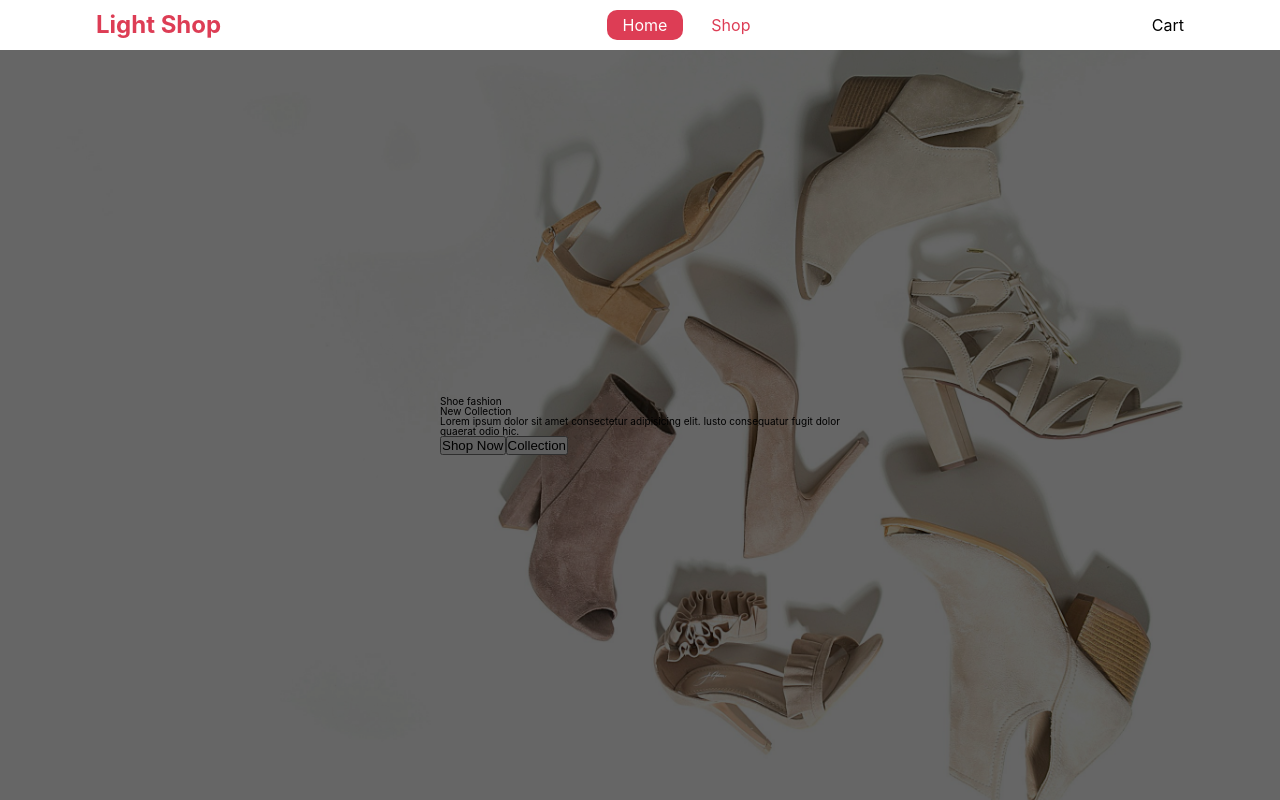
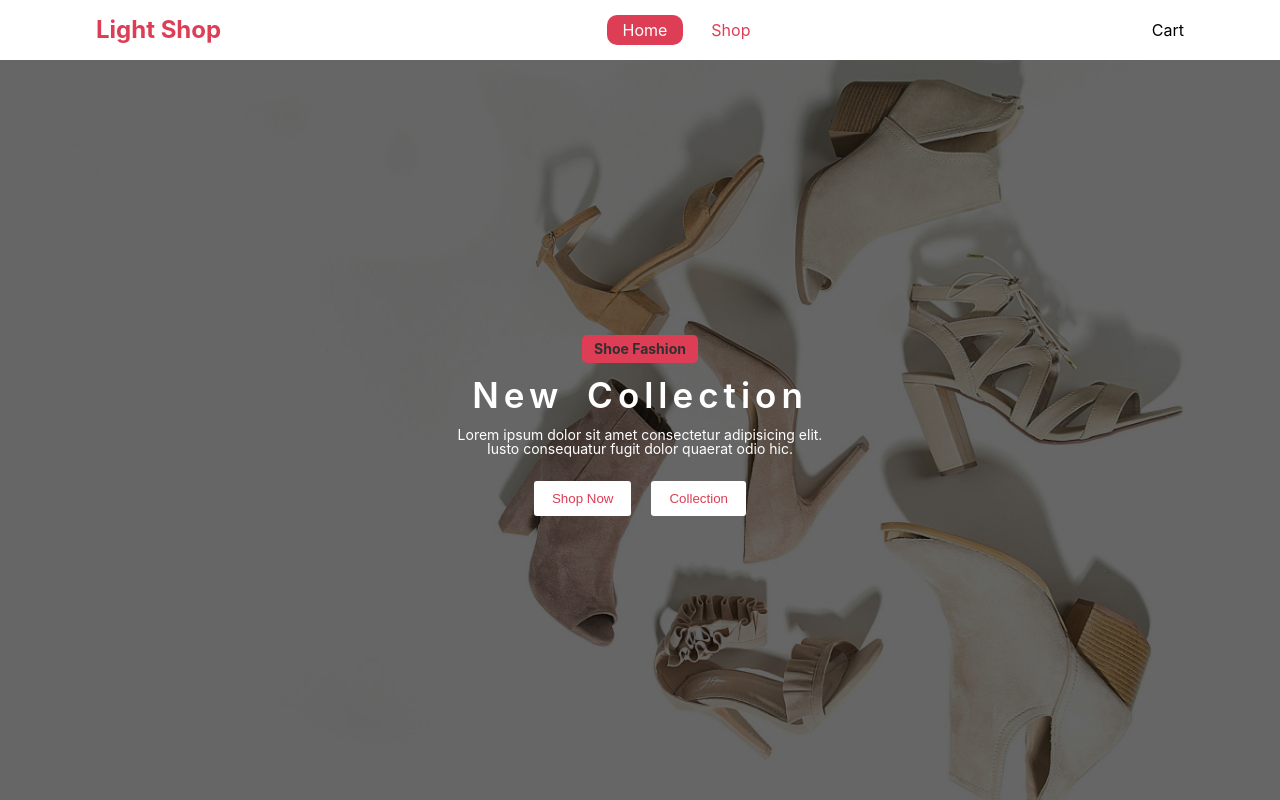
Before and after one commit to Olayinka-2/Shopping-Cart, a React (Vite) app: page / in a window 1280 px wide. Built offline with nearby package versions, Linux system fonts and the light colour scheme.

Commit message:
refactor the styling components

```diff
--- /dev/null
+++ b/src/components/HomeContent.jsx
@@ -0,0 +1,25 @@
+import style from './homeStyles.module.css';
+
+export default function MainContent() {
+   return (
+      <>
+         <main className={style["main"]}>
+            <div className={style["hero-container"]}>
+               <div className={style["hero-section"]}>
+                  <p className={style['hero-firstPara']}>Shoe fashion</p>
+                  <p className={style['hero-secondPara']}>New Collection</p>
+                  <p>Lorem ipsum dolor sit amet consectetur adipisicing elit. Iusto consequatur fugit dolor quaerat odio hic.</p>
+                  <div className={style["hero-link"]}>
+                     <button>
+                        Shop Now
+                     </button>
+                     <button>
+                        Collection
+                     </button>
+                  </div>
+               </div>
+            </div>
+         </main>
+      </>
+   )
+}
--- a/src/components/HomePage.jsx
+++ b/src/components/HomePage.jsx
@@ -1,26 +1,11 @@
 import Header from "./Header";
+import MainContent from "./HomeContent";
 
 function HomePage() {
    return (
       <div className="body-container">
          <Header />
-         <main>
-            <div className="hero-container">
-               <div className="hero-section">
-                  <p>Shoe fashion</p>
-                  <p>New Collection</p>
-                  <p>Lorem ipsum dolor sit amet consectetur adipisicing elit. Iusto consequatur fugit dolor quaerat odio hic.</p>
-                  <div className="hero-link">
-                     <button>
-                        Shop Now
-                     </button>
-                     <button>
-                        Collection
-                     </button>
-                  </div>
-               </div>
-            </div>
-         </main>
+         <MainContent />
       </ div>
    )
 }
--- /dev/null
+++ b/src/components/homeStyles.module.css
@@ -0,0 +1,72 @@
+.main {
+   flex-grow: 1;
+   background-image: url('../assets/background.jpg');
+   background-position: center;
+   background-size: cover;
+   background-color: bisque;
+   display: flex;
+   justify-content: center;
+   align-items: center;
+   position: relative;
+}
+
+.main::before {
+   content: "";
+   position: absolute;
+   width: 100%;
+   height: 100%;
+   top: 0%;
+   left: 0%;
+   background-color: rgba(0, 0, 0, .6);
+   z-index: 1;
+}
+
+.hero-container {
+   display: flex;
+   justify-content: center;
+   align-items: center;
+   z-index: 2;
+ }
+
+ .hero-section {
+   width: 40rem;
+   text-align: center;
+   display: flex;
+   flex-direction: column;
+   align-items: center;
+   gap: 1.5rem;
+ }
+
+ .hero-firstPara {
+   background-color: #DD3D55;
+   padding: .7rem 1.2rem;
+   font-size: 1.4rem;
+   text-transform: capitalize;
+   border-radius: .5rem;
+   font-weight: bold;
+   color: rgb(49, 48, 48);
+ }
+
+ .hero-secondPara {
+   font-size: 3.5rem;
+   word-spacing: 1rem;
+   letter-spacing: .5rem;
+   font-weight: 600;
+   color: #fff;
+ }
+
+ .hero-secondPara + p {
+   font-size: 1.4rem;
+   color: #fff;
+ }
+
+.hero-link button{
+   text-decoration: none;
+   background-color: #fff;
+   padding: .7rem 1.6rem;
+   color: #DD3D55;
+   border: none;
+   padding: 1rem 1.8rem;
+   margin: 1rem;
+   border-radius: .3rem;
+}
--- a/src/index.css
+++ b/src/index.css
@@ -22,7 +22,7 @@ html {
 
 header {
   display: flex;
-  flex-basis: 50px;
+  padding: 1.5rem 0;
 }
 
 nav {
@@ -49,41 +49,10 @@ nav h2 {
   padding: .7rem 1.6rem;
   color: #DD3D55;
   border-radius: 1rem;
+  border: none;
 }
 
 .middle-navLink .active {
   background-color: #DD3D55;
   color: #fff;
 }
-
-main {
-  flex-grow: 1;
-  background-image: url('./assets/background.jpg');
-  background-position: center;
-  background-size: cover;
-  background-color: bisque;
-  display: flex;
-  justify-content: center;
-  align-items: center;
-  position: relative;
-}
-
-main::before {
-  content: "";
-  position: absolute;
-  width: 100%;
-  height: 100%;
-  top: 0%;
-  left: 0%;
-  background-color: rgba(0, 0, 0, .6);
-}
-
-.hero-container {
-  display: flex;
-  justify-content: center;
-  align-items: center;
-}
-
-.hero-section {
-  width: 40rem;
-}
```
Also changed, not shown: background.jpg (deleted).
